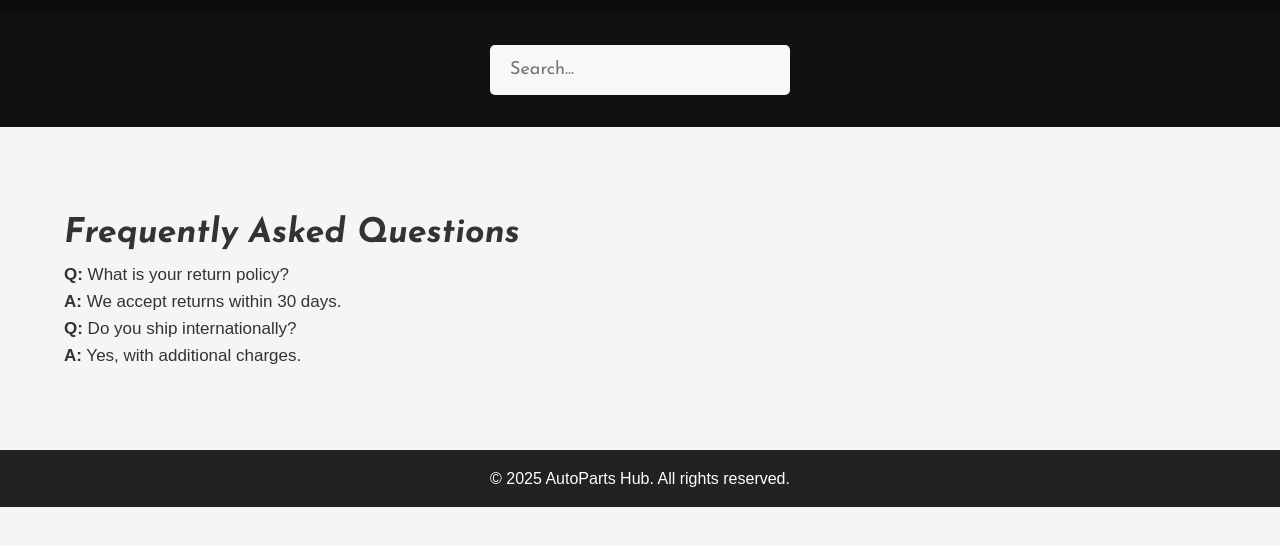
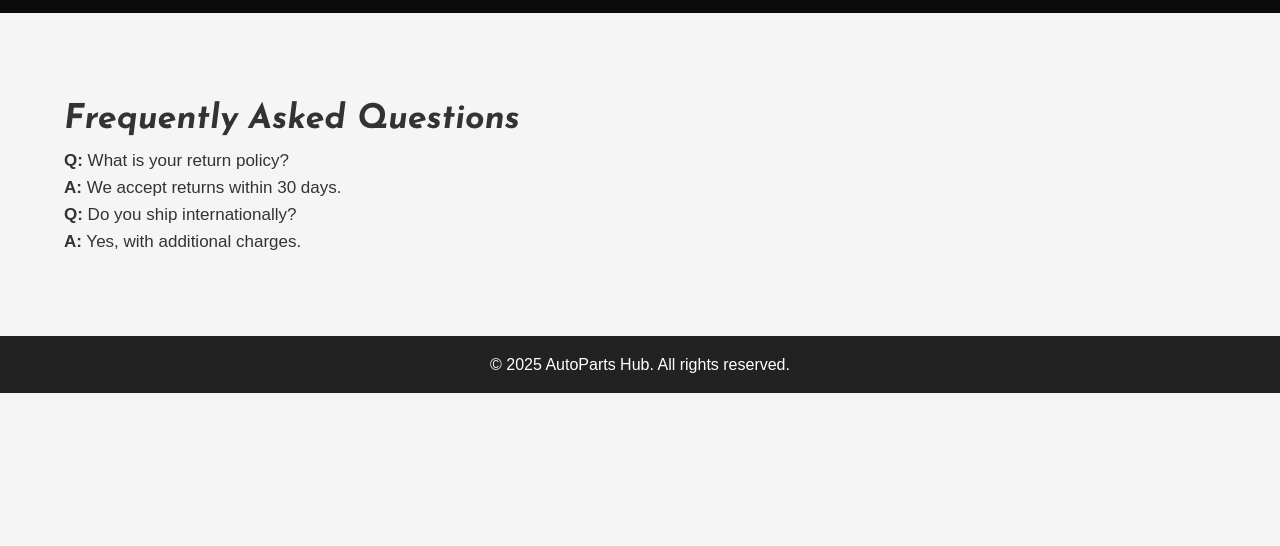
Before and after one commit to dylangiantsfan/aspire-performance-html, a plain HTML site: page public/faq.html in a window 1280 px wide. Shown: the part 172-718 px from the top of the page. Drawn offline with Linux system fonts and the light colour scheme; a web font is replaced by a local one.

Commit message:
Update faq.html

```diff
--- a/public/faq.html
+++ b/public/faq.html
@@ -30,17 +30,6 @@
         </ul>
       </nav>
     </header>
-    <!-- Search Bar -->
-    <div class="search-home">
-      <form class="searchbar" id="frontsearch">
-        <input
-          type="text"
-          id="searchInput"
-          name="query"
-          placeholder="Search..."
-        />
-      </form>
-    </div>
 
     <main>
       <div class="faq">
```
